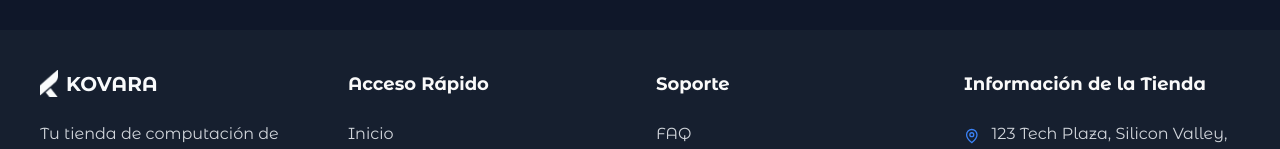
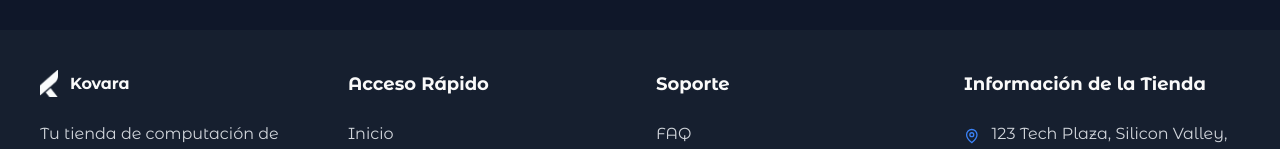
Before and after one commit to aaronportobanco/kovara-website, a Next.js app: page / in a window 1280 px wide. Shown: the part 5861-6010 px from the top of the page. Built offline with nearby package versions, Linux system fonts and the light colour scheme.

Commit message:
Replace Image component with Logo component in FooterBrand for improved branding display

```diff
--- a/src/components/layout/Footer.jsx
+++ b/src/components/layout/Footer.jsx
@@ -1,7 +1,7 @@
 import Link from "next/link";
 import { MapPin, Phone, Mail, Clock } from "lucide-react";
-import Image from "next/image";
 import { Facebook, Twitter, Instagram, Linkedin } from "lucide-react";
+import Logo from "./Logo";
 
 export const socialLinks = [
   { icon: <Facebook />, href: "#" },
@@ -52,7 +52,6 @@ export const storeInfo = [
   },
 ];
 
-
 // Main Footer Component
 // This component is responsible for rendering the footer of the website.
 function Footer() {
@@ -79,24 +78,13 @@ function Footer() {
   );
 }
 
-
 // FooterBrand Component
 // This component displays the brand logo and a brief description of the store.
 function FooterBrand() {
   return (
     <div>
       <Link href="/" className="flex items-center mb-6">
-        <div className="mr-2">
-          <Image
-            src="/images/logo/logo.webp"
-            alt="Logo de Kovara"
-            width={18}
-            height={27}
-          />
-        </div>
-        <span className="text-xl font-heading font-bold text-[#F8FAFC]">
-          KOVARA
-        </span>
+        <Logo />
       </Link>
       <p className="text-gray-300 mb-6">
         Tu tienda de computación de confianza. Productos de calidad,
@@ -106,7 +94,6 @@ function FooterBrand() {
     </div>
   );
 }
-
 
 // SocialLinks Component
 // This component displays the social media links of the store.
@@ -125,7 +112,6 @@ function SocialLinks() {
     </div>
   );
 }
-
 
 // FooterLinks Component
 // This component displays the quick access links of the store.
@@ -149,7 +135,6 @@ function FooterLinks() {
   );
 }
 
-
 // FooterSupport Component
 // This component displays the support links of the store.
 function FooterSupport() {
@@ -172,7 +157,6 @@ function FooterSupport() {
   );
 }
 
-
 // FooterStoreInfo Component
 // This component displays the store information such as address, phone, email, and working hours.
 function FooterStoreInfo() {
```
